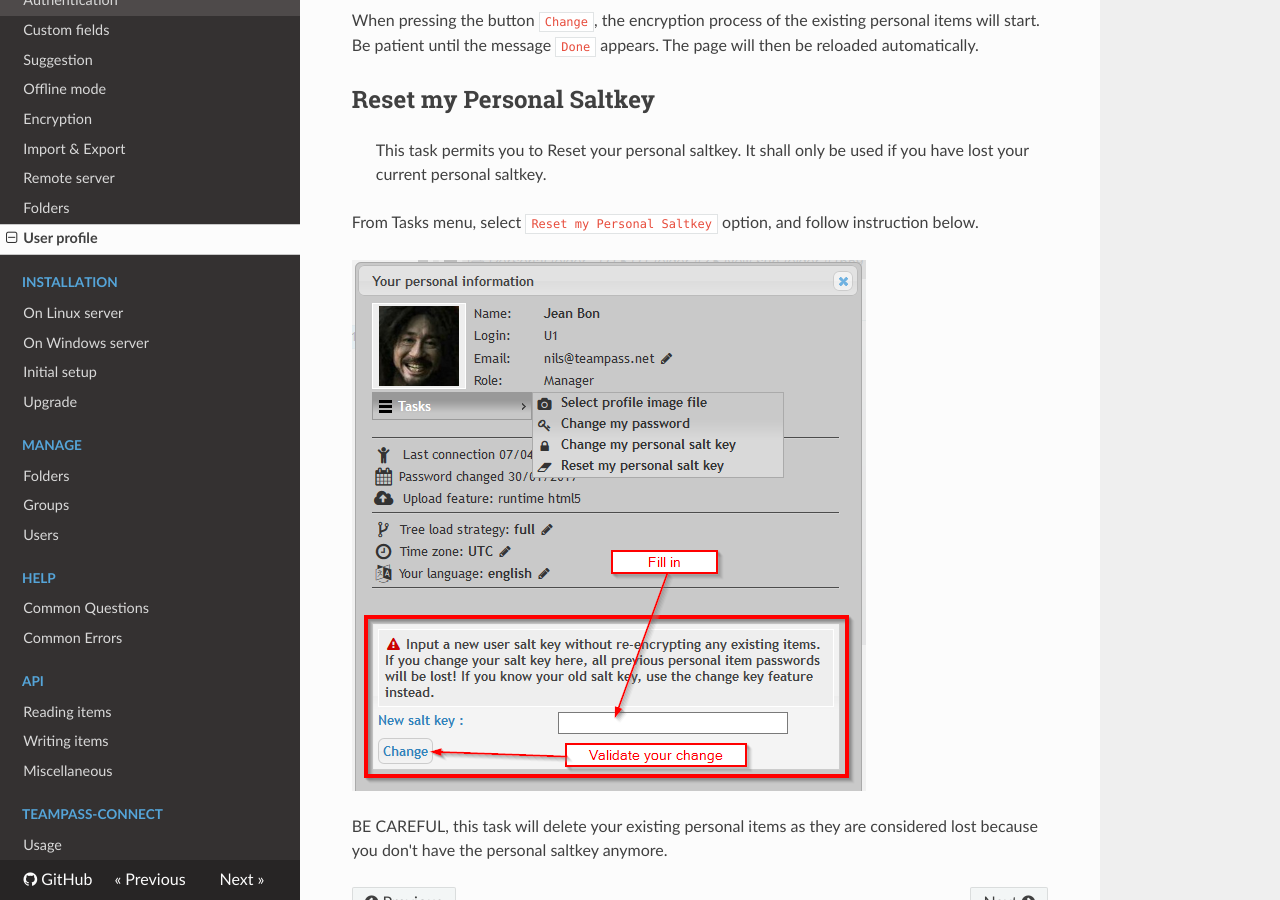
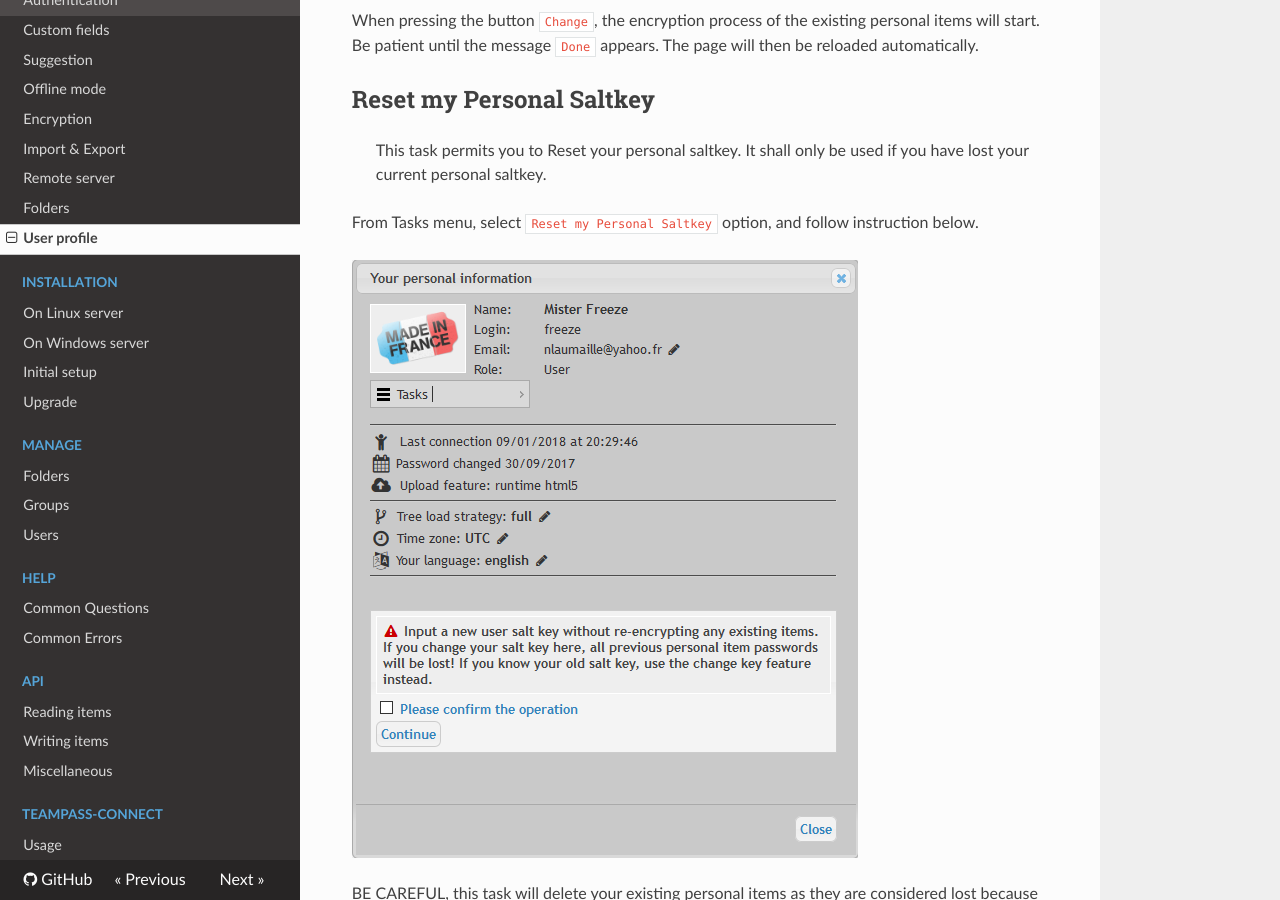
Before and after one commit to nilsteampassnet/teampass_doc, an MkDocs documentation site: the page built from docs/features/feat-prof.md, in a window 1280 px wide and 900 px high, scrolled down 3631 px. Built offline with MkDocs 1.6.1, drawn with Linux system fonts in a browser that asks for light colours; nearby versions of some CDN libraries; old or Windows-style settings are respelled for this version of MkDocs.

Commit message:
Update feat-prof.md

```diff
--- a/docs/features/feat-prof.md
+++ b/docs/features/feat-prof.md
@@ -77,6 +77,6 @@ Be patient until the message `Done` appears. The page will then be reloaded auto
 
 From Tasks menu, select `Reset my Personal Saltkey` option, and follow instruction below.
 
-![Screenshot](../img/feat-prof-7.png)
+![Screenshot](../img/feat-prof-8.png)
 
 BE CAREFUL, this task will delete your existing personal items as they are considered lost because you don't have the personal saltkey anymore.
```
